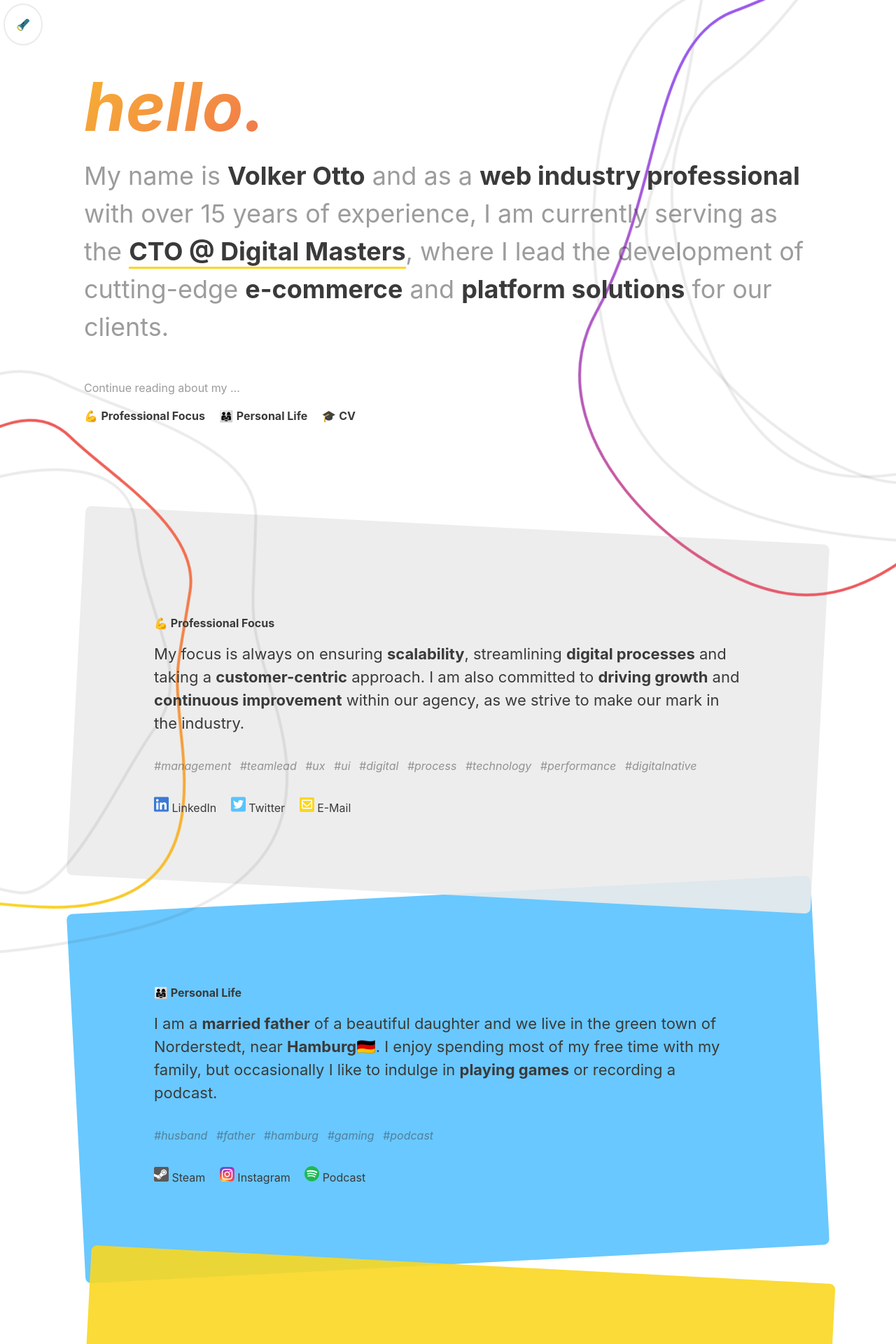
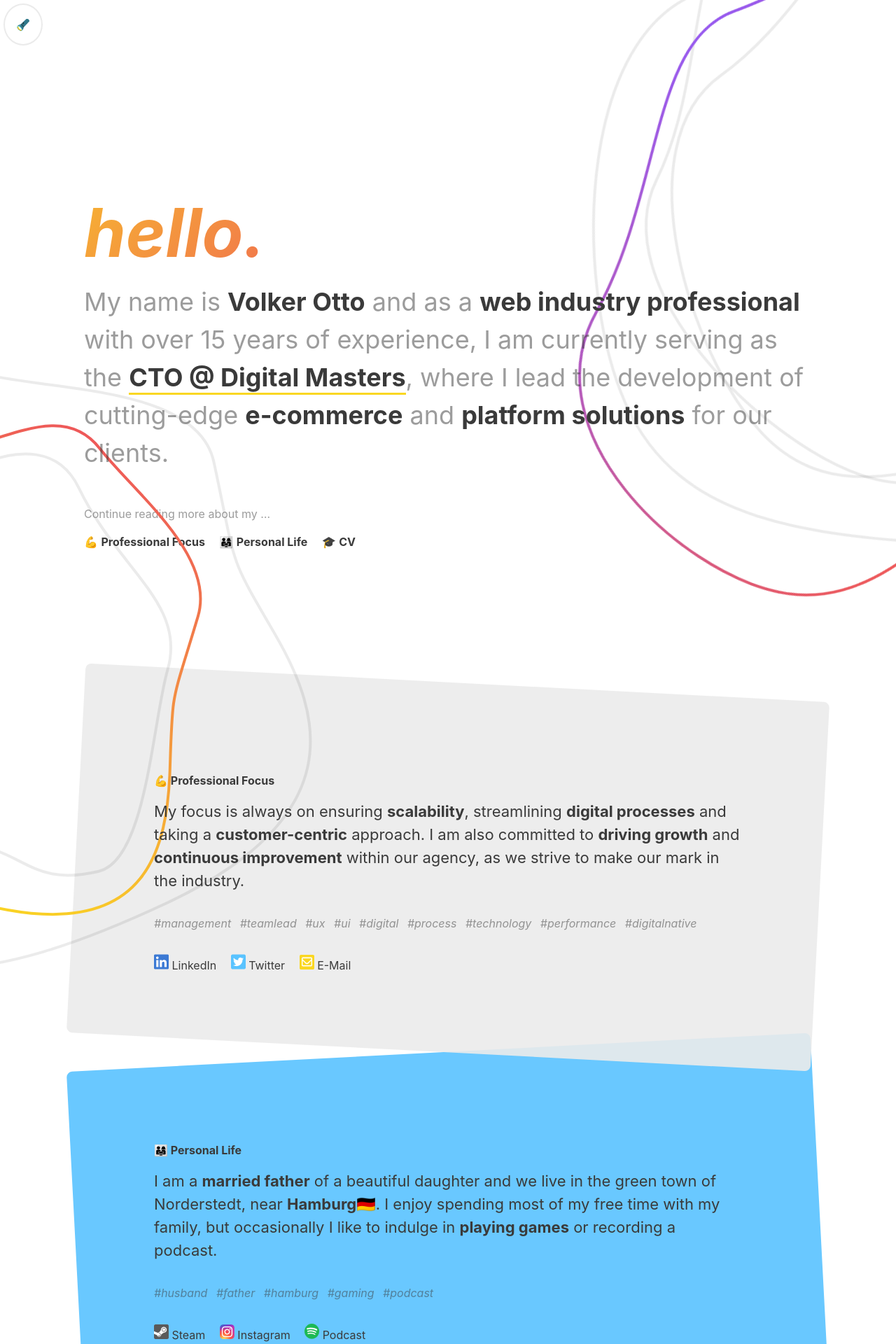
Before and after one commit to l4ci/l4ci.github.io, a Jekyll site: the page built from index.html, in a window 1280 px wide. Shown: the top 1920 px of the page at 70% size. Built offline with Jekyll 4.4.1, drawn with Linux system fonts in a browser that asks for light colours; some of the changed text lies outside the part shown.

Commit message:
🚀 relaunch 2.0 - final final commit

```diff
--- a/_layouts/default.html
+++ b/_layouts/default.html
@@ -1,14 +1,15 @@
 <!doctype html>
-<html lang="de">
+<html lang="en">
   <head>
     <meta charset="utf-8">
     <meta http-equiv="X-UA-Compatible" content="IE=edge">
-    <title>👋 hello – volkerotto.net</title>
-    <meta name="description" content="My name is Volker Otto and as a web industry professional with over 15 years of experience, I am currently serving as the CTO @ Digital Masters, where I lead the development of cutting-edge e-commerce and platform solutions for our clients." />
+    <title>👋 hello. – volkerotto.net</title>
+    <meta name="description" content="My name is Volker Otto and as a web industry professional with many years of experience, I am currently serving as the CTO @ Digital Masters, where I lead the development of cutting-edge e-commerce and platform solutions for our clients." />
     <meta name="viewport" content="width=device-width, initial-scale=1">
     <meta name="robots" content="index,follow" />
 
     <link rel="canonical" href="{{ site.url }}{{ page.url | remove:'index.html'}}" />
+    <link rel="stylesheet" href="{{ site.url }}/assets/css/reset.css">
     <link rel="stylesheet" href="{{ site.url }}/assets/css/main.css">
 
     <link rel="shortcut icon" href="{{ site.url }}/favicon.ico"/>
--- a/assets/css/main.css
+++ b/assets/css/main.css
@@ -1,53 +1,3 @@
-/* http://meyerweb.com/eric/tools/css/reset/
-   v2.0 | 20110126
-   License: none (public domain)
-*/
-
-html, body, div, span, applet, object, iframe,
-h1, h2, h3, h4, h5, h6, p, blockquote, pre,
-a, abbr, acronym, address, big, cite, code,
-del, dfn, em, img, ins, kbd, q, s, samp,
-small, strike, strong, sub, sup, tt, var,
-b, u, i, center,
-dl, dt, dd, ol, ul, li,
-fieldset, form, label, legend,
-table, caption, tbody, tfoot, thead, tr, th, td,
-article, aside, canvas, details, embed,
-figure, figcaption, footer, header, hgroup,
-menu, nav, output, ruby, section, summary,
-time, mark, audio, video {
-	margin: 0;
-	padding: 0;
-	border: 0;
-	font-size: 100%;
-	font: inherit;
-	vertical-align: baseline;
-}
-/* HTML5 display-role reset for older browsers */
-article, aside, details, figcaption, figure,
-footer, header, hgroup, menu, nav, section {
-	display: block;
-}
-body {
-	line-height: 1;
-}
-ol, ul {
-	list-style: none;
-}
-blockquote, q {
-	quotes: none;
-}
-blockquote:before, blockquote:after,
-q:before, q:after {
-	content: '';
-	content: none;
-}
-table {
-	border-collapse: collapse;
-	border-spacing: 0;
-}
-
-
 :root {
   --yellow: #FAD722;
   --blue: rgba(89,195, 255, 1);
@@ -248,6 +198,7 @@
   animation: spin infinite 80s linear reverse;
 }
 .lines.first-left {
+  display: none;
   width: 1111px;
   height: 1176px;
   max-width: 1111px;
@@ -257,6 +208,7 @@
 }
 @media (min-width: 800px) {
   .lines.first-left {
+    display: block;
     top: 40vh;
     left: 0;
   }
@@ -393,6 +345,9 @@
   }
 }
 
+.header {
+  padding: 20vh 0 5vh;
+}
 .header .header-text {
   position: relative;
   z-index: 1;
--- /dev/null
+++ b/assets/css/reset.css
@@ -0,0 +1,48 @@
+/* http://meyerweb.com/eric/tools/css/reset/
+   v2.0 | 20110126
+   License: none (public domain)
+*/
+
+html, body, div, span, applet, object, iframe,
+h1, h2, h3, h4, h5, h6, p, blockquote, pre,
+a, abbr, acronym, address, big, cite, code,
+del, dfn, em, img, ins, kbd, q, s, samp,
+small, strike, strong, sub, sup, tt, var,
+b, u, i, center,
+dl, dt, dd, ol, ul, li,
+fieldset, form, label, legend,
+table, caption, tbody, tfoot, thead, tr, th, td,
+article, aside, canvas, details, embed,
+figure, figcaption, footer, header, hgroup,
+menu, nav, output, ruby, section, summary,
+time, mark, audio, video {
+	margin: 0;
+	padding: 0;
+	border: 0;
+	font-size: 100%;
+	font: inherit;
+	vertical-align: baseline;
+}
+/* HTML5 display-role reset for older browsers */
+article, aside, details, figcaption, figure,
+footer, header, hgroup, menu, nav, section {
+	display: block;
+}
+body {
+	line-height: 1;
+}
+ol, ul {
+	list-style: none;
+}
+blockquote, q {
+	quotes: none;
+}
+blockquote:before, blockquote:after,
+q:before, q:after {
+	content: '';
+	content: none;
+}
+table {
+	border-collapse: collapse;
+	border-spacing: 0;
+}
--- a/assets/js/main.js
+++ b/assets/js/main.js
@@ -1,4 +1,4 @@
-var btn = document.querySelector(".darkmode-toggle");
+var dmToggle = document.getElementById("darkmode-toggle");
 var prefersDarkScheme = window.matchMedia("(prefers-color-scheme: dark)");
 
 var currentTheme = localStorage.getItem("theme");
@@ -8,7 +8,7 @@
     document.body.classList.toggle("light");
 }
 
-btn.addEventListener("click", function () {
+dmToggle.addEventListener("click", function () {
     if (prefersDarkScheme.matches) {
         document.body.classList.toggle("light");
         var theme = document.body.classList.contains("light")
--- a/index.html
+++ b/index.html
@@ -1,8 +1,7 @@
 ---
 layout: default
 ---
-
-<a href="javascript:void(0);" class="darkmode-toggle">🔦</a>
+<a href="javascript:void(0);" class="darkmode-toggle" id="darkmode-toggle">🔦</a>
 
 <header class="header">
     <div class="jail jail-big">
@@ -12,7 +11,7 @@
         </div>
 
         <nav class="px-2">
-            <p class="px">Continue reading about my …</p>
+            <p class="px">Continue reading more about my …</p>
             <ul>
                 <li>💪 <a href="#professional-focus">Professional Focus</a></li>
                 <li>👨‍👩‍👧 <a href="#personal-life">Personal Life</a></li>
@@ -121,20 +120,20 @@
             <h2>Work experience</h2>
 
             <dl>
-                <dt>Since 2018</dt>
-                <dd><strong class="cl-purple">CTO @ Digital Masters</strong></dd>
+                <dt><strong>Since 2018</strong></dt>
+                <dd><strong class="">CTO @ <a href="https://digital-masters.de">Digital Masters</a></strong></dd>
 
                 <dt>2017 - 2018</dt>
-                <dd>Lead Web Business Architect @ Digital Masters</dd>
+                <dd>Lead Web Business Architect @ <a href="https://digital-masters.de">Digital Masters</a></dd>
 
                 <dt>2013 - 2017</dt>
-                <dd>Senior Frontend Developer @ Schokoladenseite.net</dd>
+                <dd>Senior Frontend Developer @ <a href="https://schokoladenseite.net/">Schokoladenseite.net</a></dd>
 
                 <dt>2012 - 2018</dt>
                 <dd>Web Architect @ Freelance</dd>
 
                 <dt>2010 - 2013</dt>
-                <dd>Web Developer @ Schokoladenseite.net</dd>
+                <dd>Web Developer @ <a href="https://schokoladenseite.net/">Schokoladenseite.net</a></dd>
             </dl>
 
             <h2>Education</h2>
@@ -185,5 +184,6 @@
                 </linearGradient>
             </defs>
         </svg>
+
     </div>
 </footer>
```
Also changed, not shown: other parts of index.html (+1 -1 lines), imprint/index.html (+20 -4 lines).
